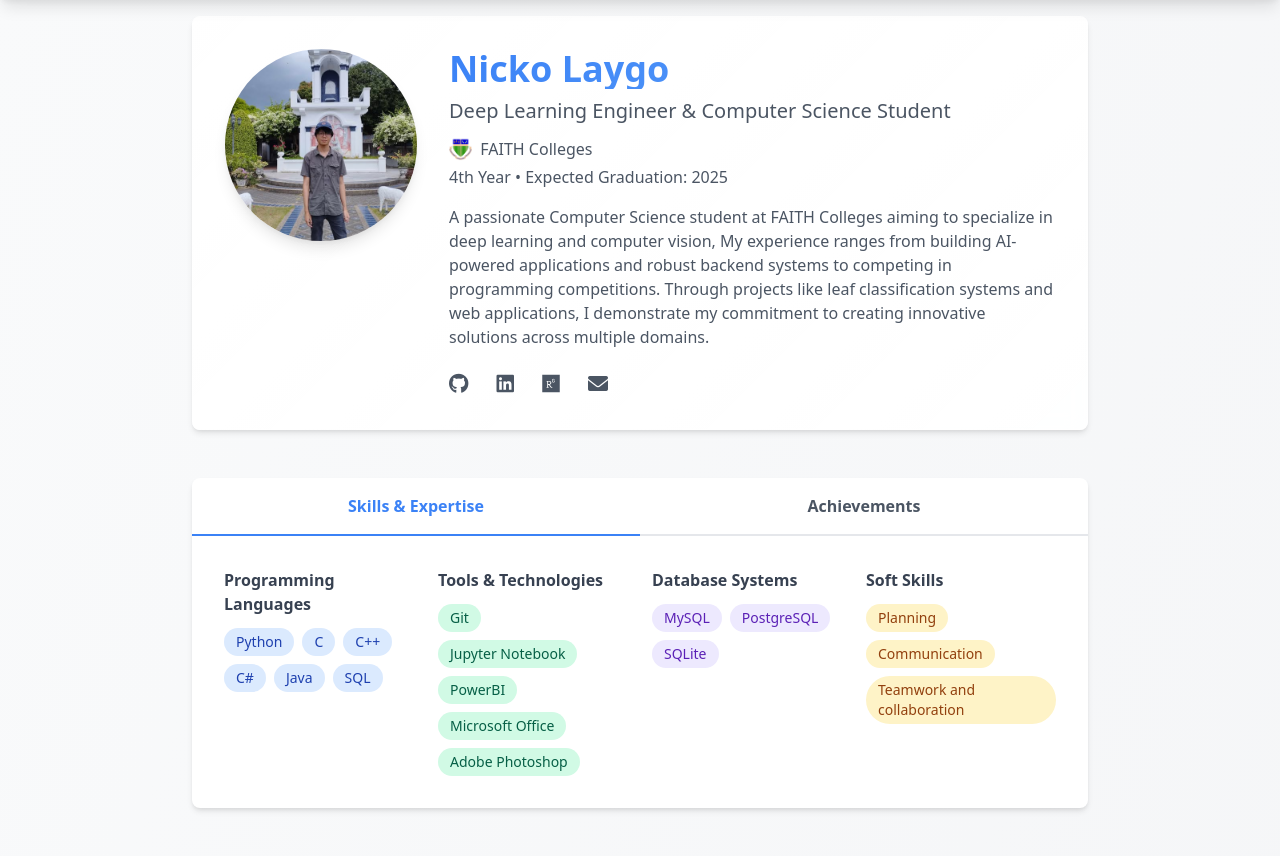
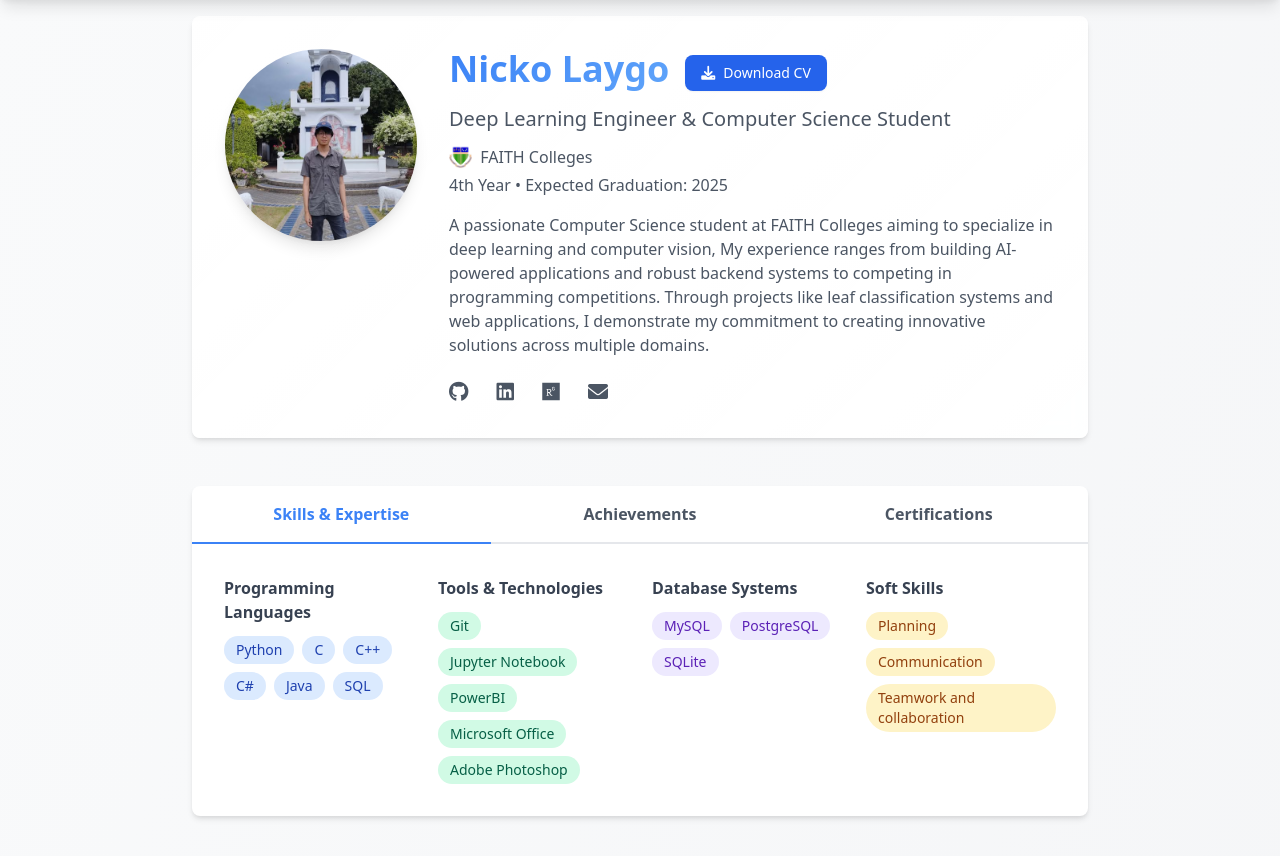
Before and after one commit to cromcruach52/portfolio, a Flask app: page / in a window 1280 px wide. Shown: the part 64-920 px from the top of the page. Run offline with Flask 3, Linux system fonts and the light colour scheme.

Commit message:
certifications section added

```diff
--- a/api/index.py
+++ b/api/index.py
@@ -4,7 +4,7 @@ import os
 
 # Add parent directory to path so we can import config
 sys.path.append(os.path.dirname(os.path.dirname(os.path.abspath(__file__))))
-from config import PROFILE, PROJECTS, NOTEBOOKS, PAPERS, ACHIEVEMENTS, ACHIEVEMENT_DESCRIPTION
+from config import PROFILE, PROJECTS, NOTEBOOKS, PAPERS, ACHIEVEMENTS, ACHIEVEMENT_DESCRIPTION, CERTIFICATIONS
 
 app = Flask(__name__,
            static_folder='../static',
@@ -19,7 +19,8 @@ def home():
                          notebooks=NOTEBOOKS,
                          papers=PAPERS,
                          achievements=ACHIEVEMENTS,
-                         achievement_description=ACHIEVEMENT_DESCRIPTION)
+                         achievement_description=ACHIEVEMENT_DESCRIPTION,
+                         certifications=CERTIFICATIONS)
 
 if __name__ == '__main__':
     app.run()
--- a/app.py
+++ b/app.py
@@ -1,5 +1,5 @@
 from flask import Flask, render_template, url_for
-from config import PROFILE, PROJECTS, NOTEBOOKS, PAPERS, ACHIEVEMENTS, ACHIEVEMENT_DESCRIPTION
+from config import PROFILE, PROJECTS, NOTEBOOKS, PAPERS, ACHIEVEMENTS, ACHIEVEMENT_DESCRIPTION, CERTIFICATIONS
 
 app = Flask(__name__)
 
@@ -18,7 +18,8 @@ def home():
                          notebooks=NOTEBOOKS,
                          papers=PAPERS,
                          achievements=ACHIEVEMENTS,
-                        achievement_description=ACHIEVEMENT_DESCRIPTION)
+                        achievement_description=ACHIEVEMENT_DESCRIPTION,
+                        certifications=CERTIFICATIONS)
 
 
 if __name__ == '__main__':
--- a/templates/index.html
+++ b/templates/index.html
@@ -15,7 +15,16 @@
             </div>
 
             <div class="flex-grow text-center md:text-left">
-                <h1 class="text-4xl font-bold gradient-text">{{ profile.name }}</h1>
+                <div class="flex flex-col md:flex-row md:items-center md:justify-start gap-4">
+                    <h1 class="text-4xl font-bold gradient-text pb-2">{{ profile.name }}</h1>
+                    <a href="{{ url_for('static', filename='files/resume.pdf') }}"
+                       target="_blank"
+                       class="inline-flex items-center px-4 py-2 bg-blue-600 text-white rounded-lg hover:bg-blue-700
+                              transition-colors duration-200 shadow-sm hover:shadow-md text-sm font-medium">
+                        <i class="fas fa-download mr-2"></i>
+                        Download CV
+                    </a>
+                </div>
                 <p class="text-xl text-gray-600 mt-2">{{ profile.title }}</p>
                 <div class="flex items-center justify-center md:justify-start mt-3 gap-2">
                     <img src="{{ url_for('static', filename='images/faith-logo.png') }}"
@@ -56,6 +65,11 @@
                         id="achievementsTab"
                         class="flex-1 py-4 px-6 text-center font-semibold transition-colors section-tab">
                     Achievements
+                </button>
+                <button onclick="toggleSection('certifications')"
+                        id="certificationsTab"
+                        class="flex-1 py-4 px-6 text-center font-semibold transition-colors section-tab">
+                    Certifications
                 </button>
             </div>
 
@@ -120,6 +134,51 @@
                             </div>
                         </div>
                     </div>
+                    {% endfor %}
+                </div>
+            </div>
+
+            <!-- Certifications Content -->
+            <div id="certificationsContent" class="p-6 hidden">
+                <div class="space-y-4">
+                    {% for cert in certifications %}
+                    <a href="{{ cert.credly_link }}" target="_blank"
+                    class="block transition-all duration-300 hover:transform hover:translate-x-2">
+                        <div class="certification-card bg-white rounded-lg shadow-md overflow-hidden border border-gray-100
+                                    hover:shadow-lg transition-all duration-300 flex h-28">
+                            <!-- Image Section -->
+                            <div class="w-28 bg-gray-50 flex items-center justify-center p-3 flex-shrink-0">
+                                {% if cert.image %}
+                                <img src="{{ url_for('static', filename=cert.image) }}"
+                                    alt="{{ cert.title }} Certificate"
+                                    class="max-h-full w-auto object-contain">
+                                {% else %}
+                                <div class="text-gray-300">
+                                    <i class="fas fa-certificate text-4xl"></i>
+                                </div>
+                                {% endif %}
+                            </div>
+
+                            <!-- Content Section -->
+                            <div class="flex-1 p-4 flex flex-col justify-center">
+                                <div class="flex justify-between items-start">
+                                    <div>
+                                        <h3 class="font-semibold text-gray-800">{{ cert.title }}</h3>
+                                        <p class="text-sm text-gray-600">{{ cert.issuer }}</p>
+                                    </div>
+                                    <span class="text-blue-600 text-sm flex items-center">
+                                        <i class="fas fa-external-link-alt text-xs"></i>
+                                    </span>
+                                </div>
+                                <div class="flex items-center gap-4 mt-1 text-xs text-gray-500">
+                                    <span>Earned: {{ cert.date_earned }}</span>
+                                    {% if cert.expiration %}
+                                    <span>Expires: {{ cert.expiration }}</span>
+                                    {% endif %}
+                                </div>
+                            </div>
+                        </div>
+                    </a>
                     {% endfor %}
                 </div>
             </div>
@@ -225,27 +284,22 @@
         </div>
     </section>
 
-
     <script>
         function toggleSection(section) {
-            const skillsTab = document.getElementById('skillsTab');
-            const achievementsTab = document.getElementById('achievementsTab');
-            const skillsContent = document.getElementById('skillsContent');
-            const achievementsContent = document.getElementById('achievementsContent');
-
-            if (section === 'skills') {
-                skillsTab.classList.add('active');
-                achievementsTab.classList.remove('active');
-                skillsContent.classList.remove('hidden');
-                achievementsContent.classList.add('hidden');
-            } else {
-                achievementsTab.classList.add('active');
-                skillsTab.classList.remove('active');
-                achievementsContent.classList.remove('hidden');
-                skillsContent.classList.add('hidden');
-            }
+            const sections = ['skills', 'achievements', 'certifications'];
+            sections.forEach(s => {
+                const tab = document.getElementById(`${s}Tab`);
+                const content = document.getElementById(`${s}Content`);
+                if (s === section) {
+                    tab.classList.add('active');
+                    content.classList.remove('hidden');
+                } else {
+                    tab.classList.remove('active');
+                    content.classList.add('hidden');
+                }
+            });
         }
-    </script>
+        </script>
 
 <!-- Contact Section -->
 <!-- Update the Contact Section in index.html -->
```
Also changed, not shown: config.py (+18 -14 lines), static/images/comptia.png (added), static/images/github-foundations.png (added), 1 other file.
